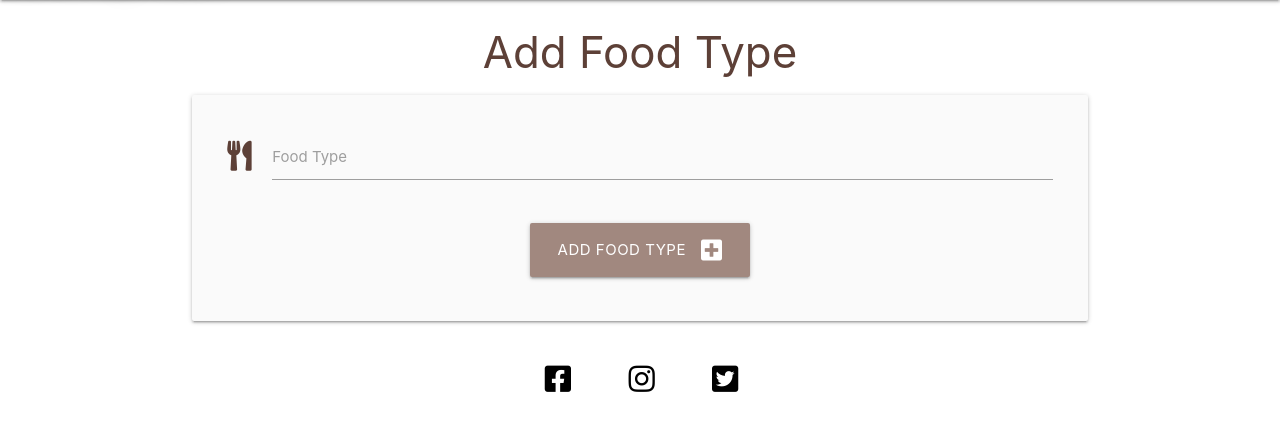
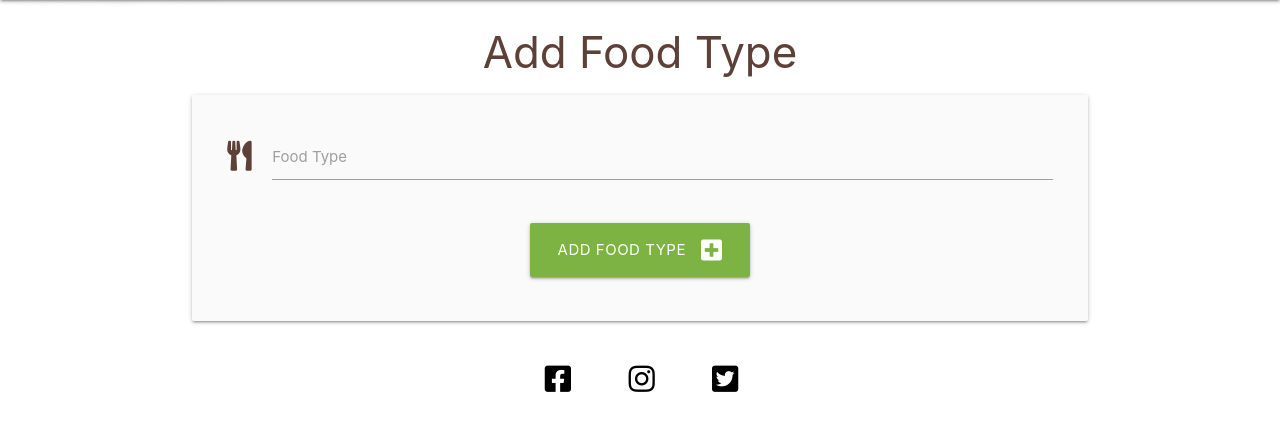
Before and after one commit to andna5980/myfood, a Flask app: page /add_foodtype in a window 1280 px wide. Shown: the part 64-495 px from the top of the page. Run offline with Flask 2, Linux system fonts and the light colour scheme; some libraries are stand-ins or nearby versions.

Commit message:
change submit button color

```diff
--- a/templates/add_foodtype.html
+++ b/templates/add_foodtype.html
@@ -19,7 +19,7 @@
       <!--submit button-->
       <div class="row">
           <div class="col s12 center-align">
-              <button type="submit" class="btn-large text-shadow brown lighten-2">
+              <button type="submit" class="btn-large text-shadow light-green darken-1">
                   Add Food Type <i class="fas fa-plus-square right"></i>
               </button>
           </div>
--- a/templates/foodtypes.html
+++ b/templates/foodtypes.html
@@ -14,7 +14,7 @@
     <div class="row">
         {% for foodtype in foodtypes %}
             <div class="col s6 m3">
-                <div class="card brown darken-1 text-shadow center-align">
+                <div class="card brown lighten-2 text-shadow center-align">
                     <div class="card-content white-text">
                         <span class="card-title">{{ foodtype.foodType_name }}</span>
                     </div>
```
